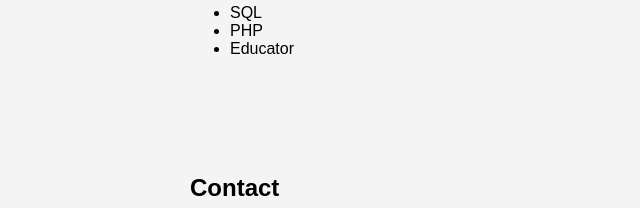
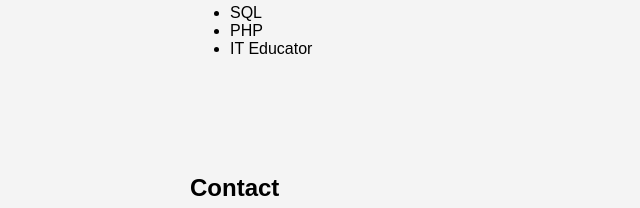
Before and after one commit to roland-0529/lance.github.io, a plain HTML site: page index.html in a window 1280 px wide. Shown: the part 2262-2470 px from the top of the page, 0-640 px from the left. Drawn offline with Linux system fonts and the light colour scheme.

Commit message:
Update index.html

```diff
--- a/index.html
+++ b/index.html
@@ -92,7 +92,7 @@
         <li>C#</li>
         <li>SQL</li>
         <li>PHP</li>
-        <li>Educator</li>
+        <li>IT Educator</li>
     </ul>
 </section>
 
```
